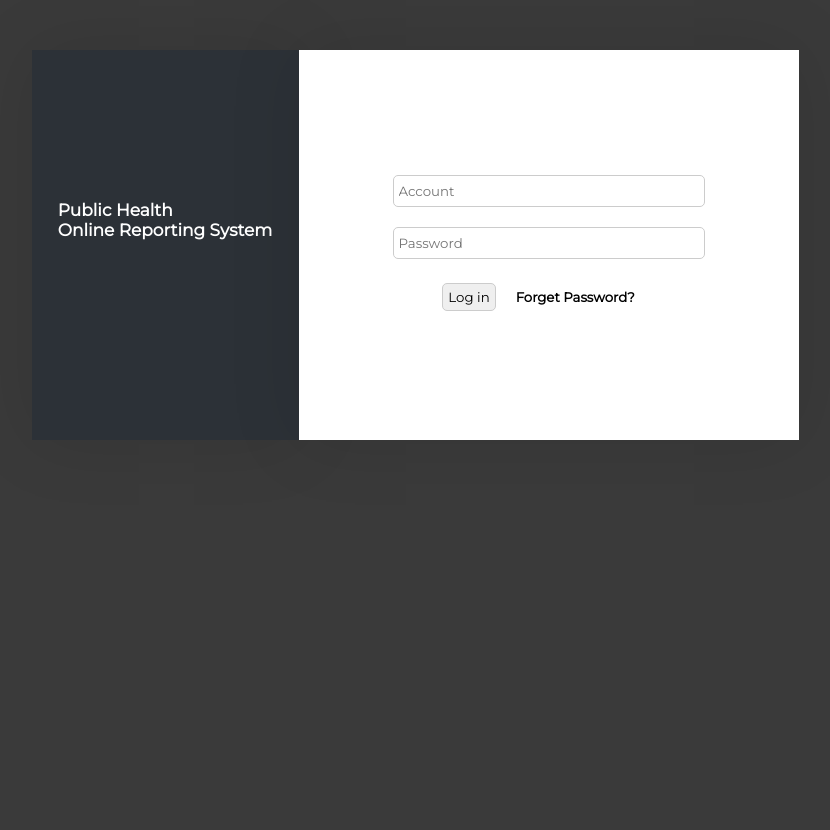
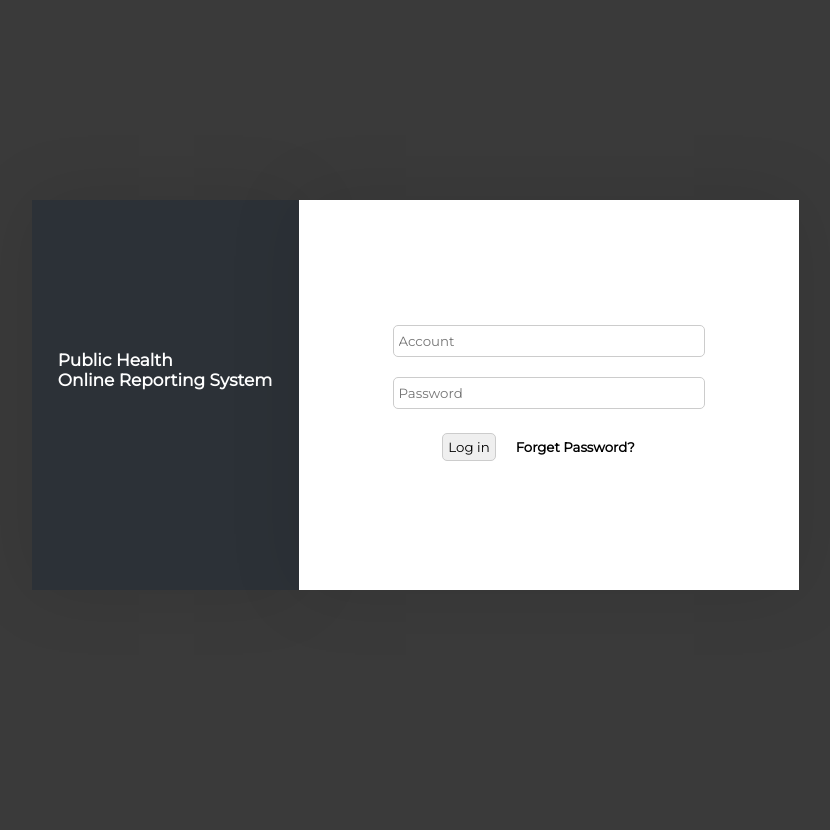
Before and after one commit to Vincentorium/Public-Health-Onlien-Reporting-and-Rat-AI-Detection-System, a PHP site: page / in a window 1280 px wide. Shown: the top 830 px of the page, without its empty margins (225-1055 px from the left). Before the commit the page ends 440 px from the top, so only its background shows below. Run offline with PHP 8.4, Linux system fonts and the light colour scheme; some libraries are stand-ins or nearby versions.

Commit message:
modify index: center login form

```diff
--- a/css/logIn2.css
+++ b/css/logIn2.css
@@ -35,7 +35,7 @@ h5:hover{
 }
 
  .login_page{
-      padding-top:50px;
+      padding-top:200px;
 
     display:flex;
     align-items:Center;
```
